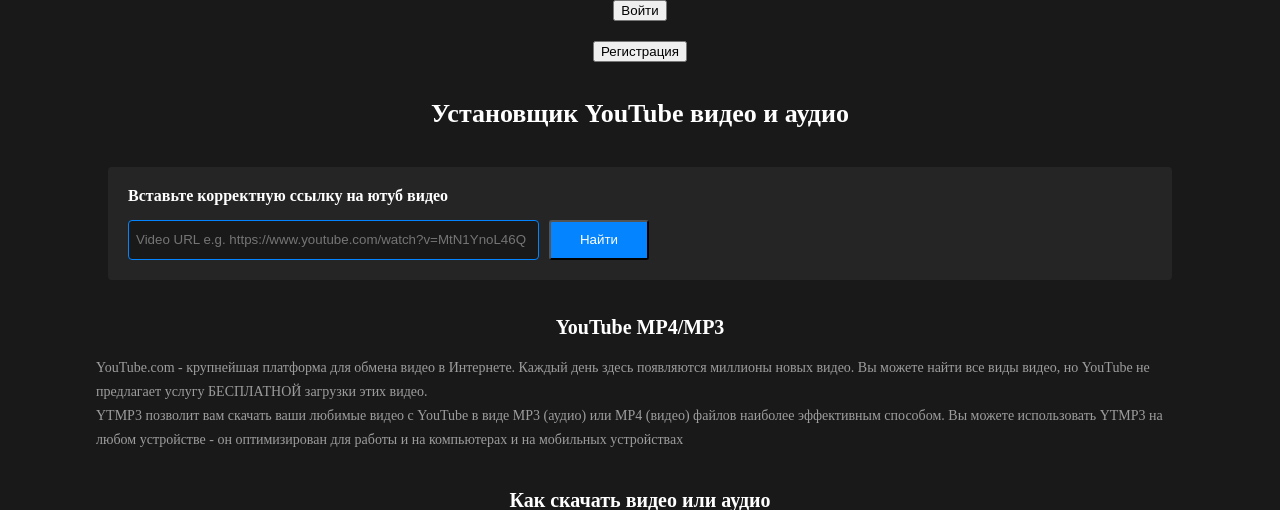
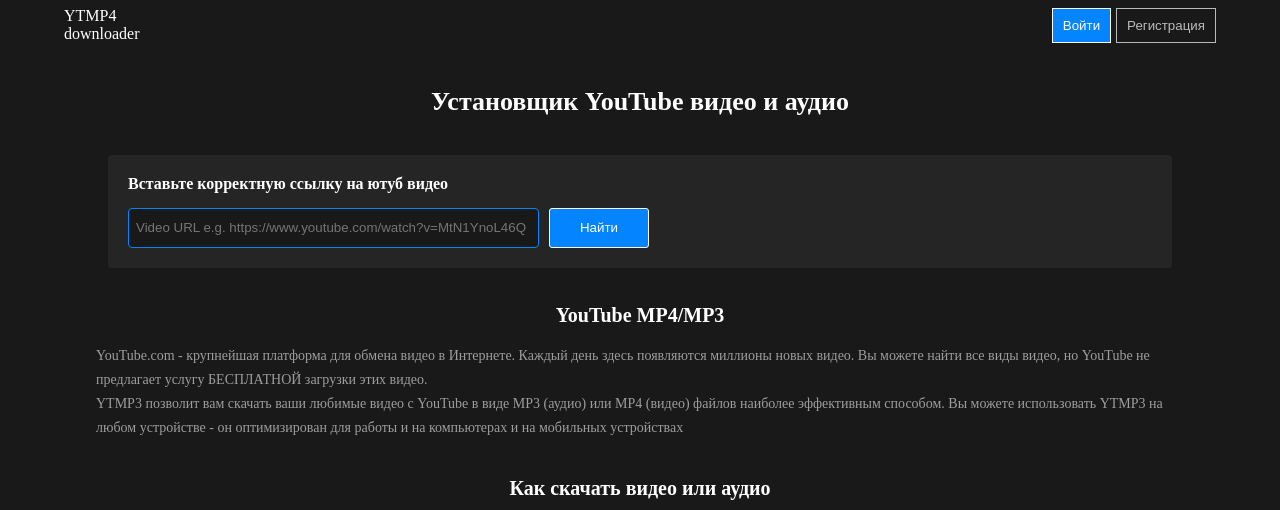
Before and after one commit to bizarre-sorcerer/Yt-Downloader, a Flask app: template templates/index.html in a window 1280 px wide. Shown: the top 510 px of the page. Run offline with Flask 3, Linux system fonts and the light colour scheme; the template is opened without the code that fills it, so the values that code supplies are empty.

Commit message:
Сделал header в главной странице

```diff
--- a/static/styles.css
+++ b/static/styles.css
@@ -7,6 +7,47 @@ body {
   background-color: #191919;
   color: white;
   margin: 0 0 50px 0;
+}
+
+header{
+  display: flex;
+  justify-content: space-between;
+  align-items: center;
+  width: 90vw;
+  height: 50px;
+}
+
+.menu{
+  display: flex;
+}
+
+.logo{
+  display: flex;
+  flex-direction: column;
+}
+
+.btns-container{
+  display: flex;
+  gap: 5px
+}
+
+.reg-btn{
+  height: 35px;
+  padding: 0 10px 0 10px;
+  color: white;
+  border: 1px solid white;
+  background: transparent;
+  opacity: .7;
+}
+
+.call-to-action{
+  background-color: #0485ff;
+  color: white;
+  opacity: 1;
+}
+
+hr{
+  width: 100vw;
 }
 
 .main-container{
@@ -59,6 +100,7 @@ form{
   height: 40px;
   width: 100px;
   border-radius: 3px;
+  border: 1px solid white;
   background: #0485ff;
   color:white;
 }
@@ -95,8 +137,8 @@ p{
 .format-button{
   height: 40px;
   border-radius: 3px;
-  border:2px solid #0485ff;
-  background: #0485ff;
+  border: 1px solid rgb(122, 111, 241);
+  background: rgb(122, 111, 241);
   color:white;
 }
 
--- a/templates/index.html
+++ b/templates/index.html
@@ -21,12 +21,19 @@
   </head>
 
   <body>
-    <button onclick="location.href='/sign-in'">Войти</button>
-    <button onclick="location.href='/sign-up'">Регистрация</button>
+    <header>
+      <div class="logo">
+        <span>YTMP4</span>
+        <span>downloader</span>
+      </div>
 
-    <header>
-      <h1 class="header-text">Установщик YouTube видео и аудио</h1>
+      <div class="btns-container">
+        <button onclick="location.href='/sign-in'" class="reg-btn call-to-action">Войти</button>
+        <button onclick="location.href='/sign-up'" class="reg-btn">Регистрация</button>
+      </div>
     </header>
+
+    <h1 class="header-text">Установщик YouTube видео и аудио</h1>
 
     <div class="convert-container main-container">
       <h4>Вставьте корректную ссылку на ютуб видео</h4>
```
